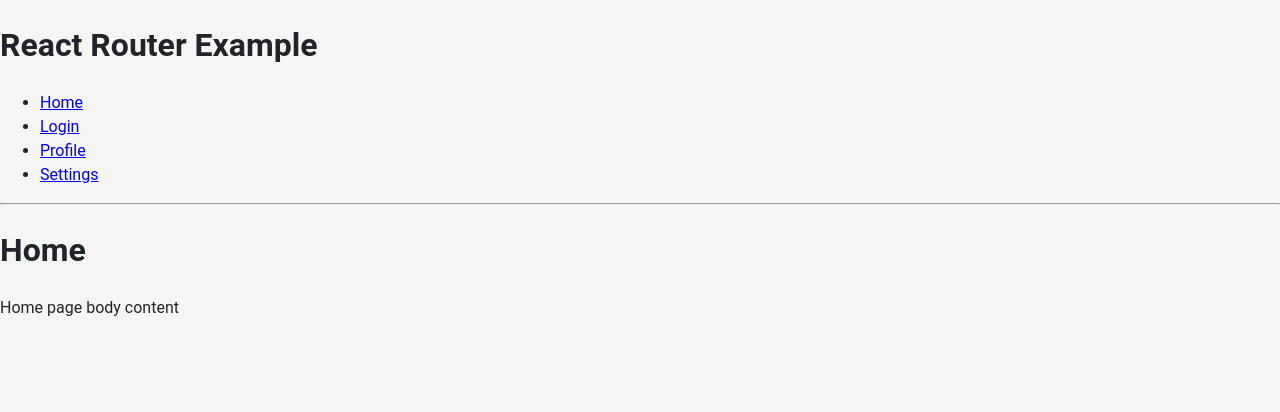
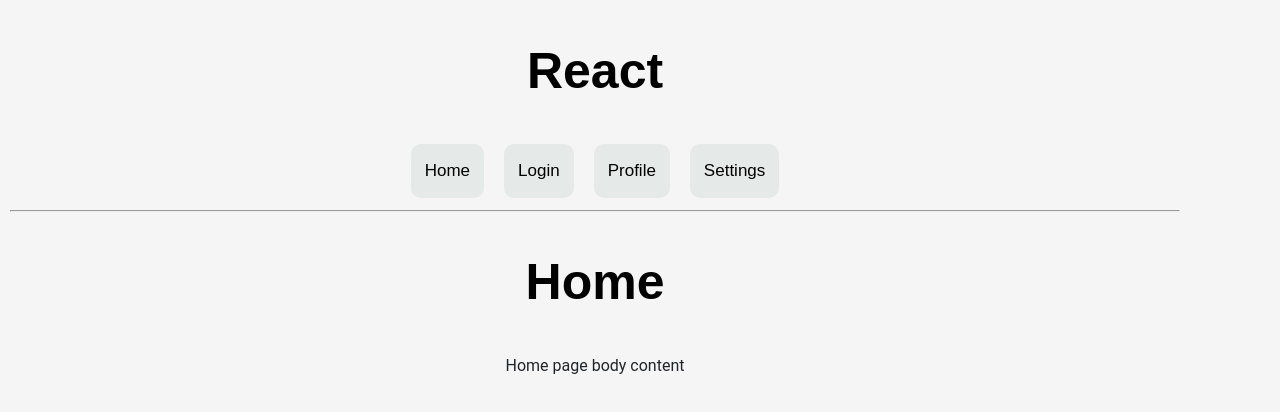
Before and after one commit to lin-cadez/ChatApp, a React (Create React App) app in the folder client/: page / in a window 1280 px wide. Shown: the top 412 px of the page. Built offline with nearby package versions, Linux system fonts and the light colour scheme.

Commit message:
Koncn dela navbar kokr hocm da dela

```diff
--- a/client/src/App.css
+++ b/client/src/App.css
@@ -1,3 +1,59 @@
+
+ .topnav h1{
+  color: black;
+  font-size: 50px;
+  text-align: center;
+  font-family: Arial, sans-serif;
+}
+
+
+
+.nav a {
+  float: right;
+  color: #000000;
+  text-align: center;
+  padding: 14px;
+  text-decoration: none;
+  font-size: 17px;
+}
+
+.nav_item{
+  font-family: Arial, sans-serif;
+  display: inline-flex;
+  margin: 10px;
+  margin-top: 2px;
+  margin-bottom: 2px;
+  font-size: 1.5em;
+  transition: all ease 0.3s;
+  cursor: pointer;
+  background-color: rgb(229, 234, 232);
+  padding: 0px;
+  border-radius: 10px;
+}
+
+.nav_item:hover{
+  color: #FFA500;
+  background-color: rgb(66, 76, 76);
+
+}
+
+.nav a.active {
+  background-color: hwb(156 14% 82%);
+  color: white;
+}
+
+.nav{
+  margin-top: 10px;
+  margin-bottom: 10px;
+  padding: 0px 0px;
+  text-align: center;
+  display: flex;
+  align-items: center;
+  justify-content: center;
+
+}
+
+/*---------------DoNot TOUCH--------------*/
 .App {
   text-align: center;
 }
@@ -36,3 +92,10 @@
     transform: rotate(360deg);
   }
 }
+
+.topnav{
+  text-align: center;
+  margin-left: 10px;
+  padding: 0px;
+  margin-right: 100px;
+}
--- a/client/src/App.js
+++ b/client/src/App.js
@@ -9,19 +9,19 @@
 const App = () => {
 	return (
 		<Router>
-			<div>
-				<h1>React Router Example</h1>
-				<ul>
-					<li>
+			<div class="topnav">
+				<h1>React</h1>
+				<ul class="nav">
+					<li class="nav_item">
 						<Link to="/">Home</Link>
 					</li>
-					<li>
+					<li class="nav_item">
 						<Link to="/login">Login</Link>
 					</li>
-					<li>
+					<li class="nav_item">
 						<Link to="/profile">Profile</Link>
 					</li>
-					<li>
+					<li class="nav_item">
 						<Link to="/settings">Settings</Link>
 					</li>
 				</ul>
```
